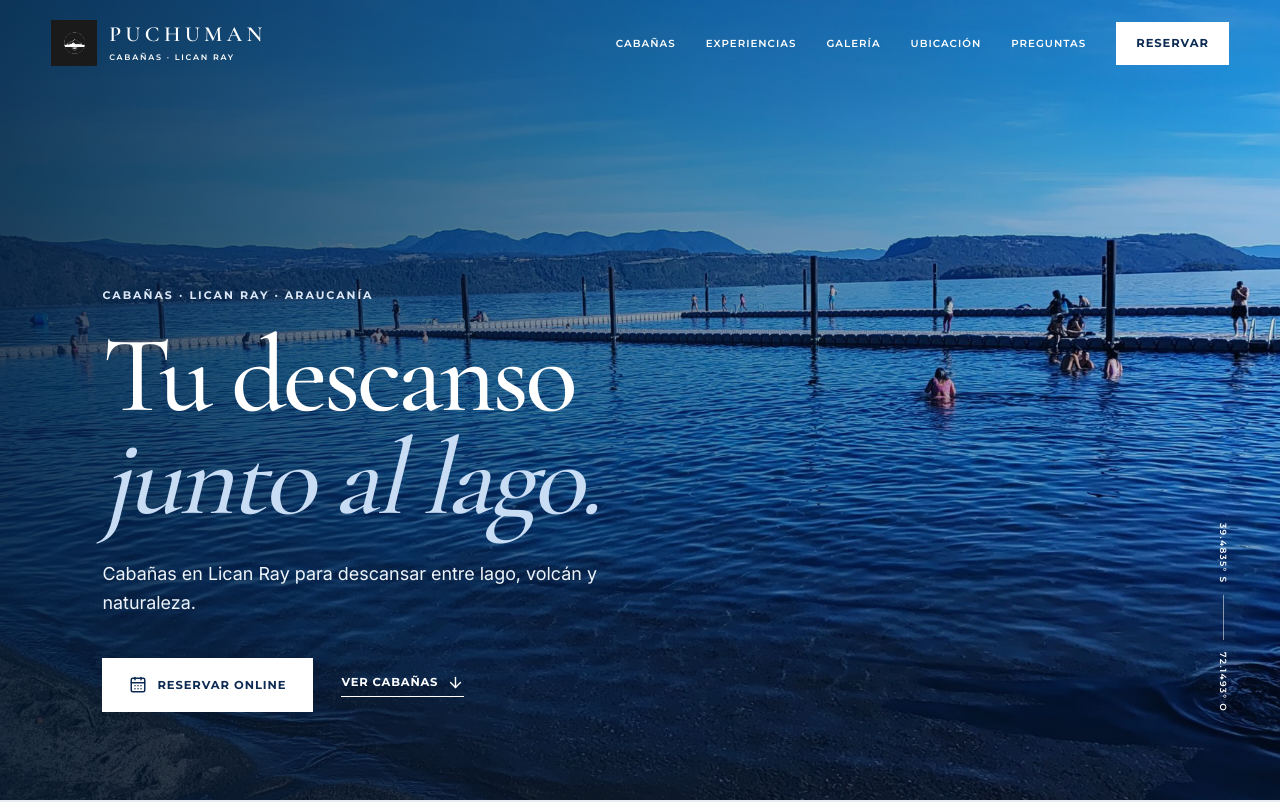
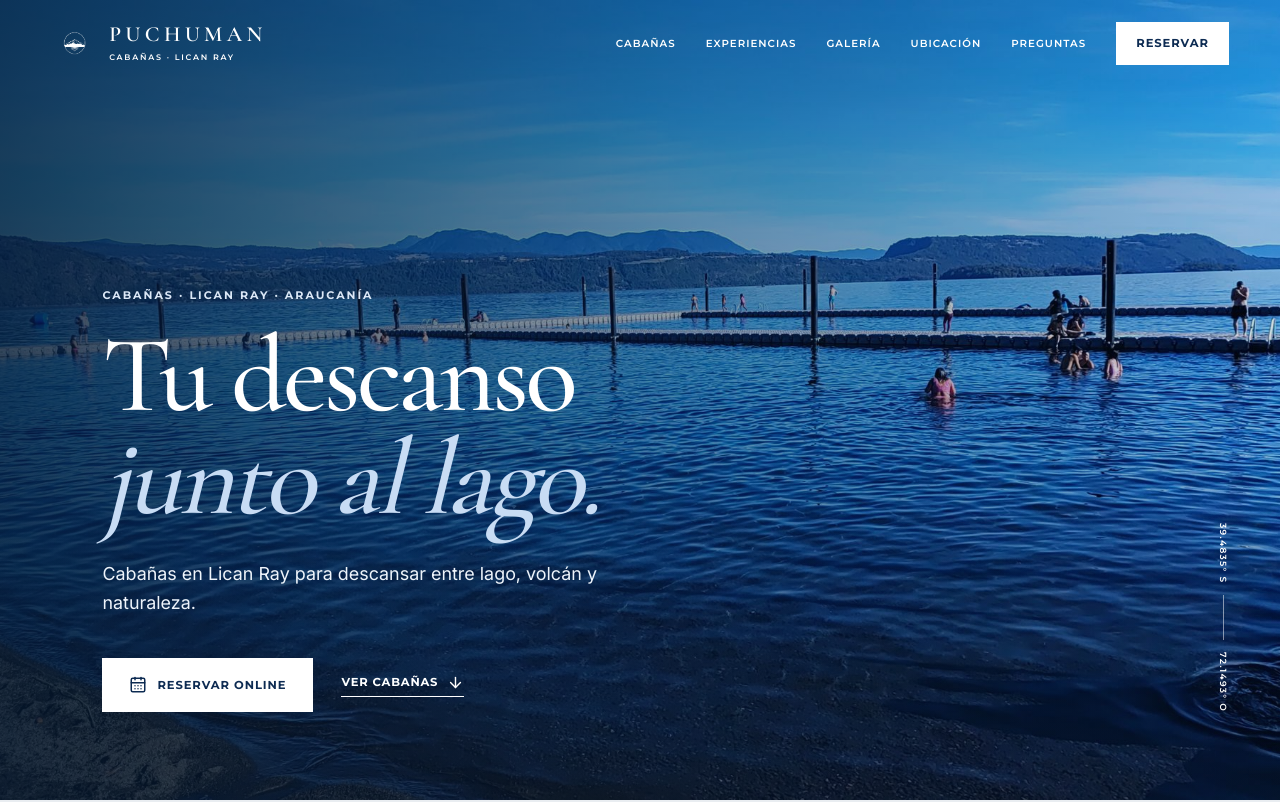
Before and after one commit to fedenetz/puchuman, a React (Vite) app: page / in a window 1280 px wide. Shown: the top 802 px of the page. Built offline with nearby package versions, Linux system fonts and the light colour scheme.

Commit message:
Update branding assets to new logo

```diff
--- a/index.html
+++ b/index.html
@@ -10,8 +10,8 @@
     <meta property="og:description" content="Casas y cabañas equipadas para descansar en familia junto al lago en Lican Ray." />
     <meta property="og:type" content="website" />
     <meta property="og:locale" content="es_CL" />
-    <meta property="og:image" content="/logo/logoscabaaspuchumanconfondo/1.png" />
-    <link rel="icon" type="image/svg+xml" href="/logo/logocabaasusoweb/2.svg" />
+    <meta property="og:image" content="/logo/logoscabaassinfondo/4.png" />
+    <link rel="icon" type="image/png" href="/logo/logocabaassinfondo/4.png" />
     <link rel="preconnect" href="https://fonts.googleapis.com" />
     <link rel="preconnect" href="https://fonts.gstatic.com" crossorigin />
     <link href="https://fonts.googleapis.com/css2?family=Cormorant+Garamond:wght@500;600&family=Inter:wght@400;500&family=Montserrat:wght@500;600;700&display=swap" rel="stylesheet" />
--- a/src/components/FinalCTA.jsx
+++ b/src/components/FinalCTA.jsx
@@ -1,5 +1,5 @@
 import { CalendarDays } from 'lucide-react'
 import { BOOKING_URL } from '../data'
 export default function FinalCTA() {
-  return <section className="final-cta" id="reservar"><div className="final-cta__bg"/><div className="final-cta__content"><img src="/logo/logocabaasusoweb/Logo%20blanco%20una%20tinta.svg" alt="" /><p className="eyebrow eyebrow--light">Tu próxima pausa</p><h2>Comienza tu<br /><em>escapada al sur.</em></h2><p>Conoce nuestras casas y cabañas para vivir unos días junto al lago.</p><a className="button" href={BOOKING_URL} target="_blank" rel="noreferrer"><CalendarDays /> Reservar online</a></div></section>
+  return <section className="final-cta" id="reservar"><div className="final-cta__bg"/><div className="final-cta__content"><img src="/logo/logocabaassinfondo/4.png" alt="" /><p className="eyebrow eyebrow--light">Tu próxima pausa</p><h2>Comienza tu<br /><em>escapada al sur.</em></h2><p>Conoce nuestras casas y cabañas para vivir unos días junto al lago.</p><a className="button" href={BOOKING_URL} target="_blank" rel="noreferrer"><CalendarDays /> Reservar online</a></div></section>
 }
--- a/src/components/Footer.jsx
+++ b/src/components/Footer.jsx
@@ -1,3 +1,3 @@
 import { AtSign, Mail, MapPin, MessageCircle } from 'lucide-react'
 import { CONTACT } from '../data'
-export default function Footer() { return <footer className="footer"><div className="wrap footer__grid"><div className="footer__brand"><img src="/logo/logocabaasusoweb/Logo%20blanco%20una%20tinta.svg" alt="Puchuman Cabañas Lican Ray" /><p>Hospitalidad cercana, naturaleza y descanso a orillas del lago Calafquén.</p></div><div><h3>Explorar</h3><a href="#cabanas">Cabañas</a><a href="#experiencias">Experiencias</a><a href="#galeria">Galería</a><a href="#preguntas">Preguntas frecuentes</a></div><div><h3>Contacto</h3><a href={`https://wa.me/${CONTACT.whatsapp}`} target="_blank" rel="noreferrer"><MessageCircle />+56 9 5600 3883</a><a href={`mailto:${CONTACT.email}`}><Mail />{CONTACT.email}</a><a href={`https://www.instagram.com/${CONTACT.instagram}/`} target="_blank" rel="noreferrer"><AtSign />@{CONTACT.instagram}</a><span><MapPin />{CONTACT.address}</span></div></div><div className="wrap footer__bottom"><span>© {new Date().getFullYear()} Puchuman Cabañas.</span><span>Hecho con calma en el sur de Chile.</span></div></footer> }
+export default function Footer() { return <footer className="footer"><div className="wrap footer__grid"><div className="footer__brand"><img src="/logo/logocabaassinfondo/4.png" alt="Puchuman Cabañas Lican Ray" /><p>Hospitalidad cercana, naturaleza y descanso a orillas del lago Calafquén.</p></div><div><h3>Explorar</h3><a href="#cabanas">Cabañas</a><a href="#experiencias">Experiencias</a><a href="#galeria">Galería</a><a href="#preguntas">Preguntas frecuentes</a></div><div><h3>Contacto</h3><a href={`https://wa.me/${CONTACT.whatsapp}`} target="_blank" rel="noreferrer"><MessageCircle />+56 9 5600 3883</a><a href={`mailto:${CONTACT.email}`}><Mail />{CONTACT.email}</a><a href={`https://www.instagram.com/${CONTACT.instagram}/`} target="_blank" rel="noreferrer"><AtSign />@{CONTACT.instagram}</a><span><MapPin />{CONTACT.address}</span></div></div><div className="wrap footer__bottom"><span>© {new Date().getFullYear()} Puchuman Cabañas.</span><span>Hecho con calma en el sur de Chile.</span></div></footer> }
--- a/src/components/Header.jsx
+++ b/src/components/Header.jsx
@@ -18,7 +18,7 @@ export default function Header() {
   }, [open])
   return <header className={`header ${solid ? 'header--solid' : ''}`}>
     <a href="#inicio" className="brand" aria-label="Puchuman Cabañas, inicio">
-      <img src="/logo/logocabaasusoweb/4.svg" alt="" /><span><b>PUCHUMAN</b><small>CABAÑAS · LICAN RAY</small></span>
+      <img src="/logo/logocabaassinfondo/4.png" alt="" /><span><b>PUCHUMAN</b><small>CABAÑAS · LICAN RAY</small></span>
     </a>
     <button className="menu-toggle" onClick={() => setOpen(!open)} aria-label={open ? 'Cerrar menú' : 'Abrir menú'} aria-expanded={open}>{open ? <X /> : <Menu />}</button>
     <nav className={open ? 'nav nav--open' : 'nav'} aria-label="Navegación principal">
```
